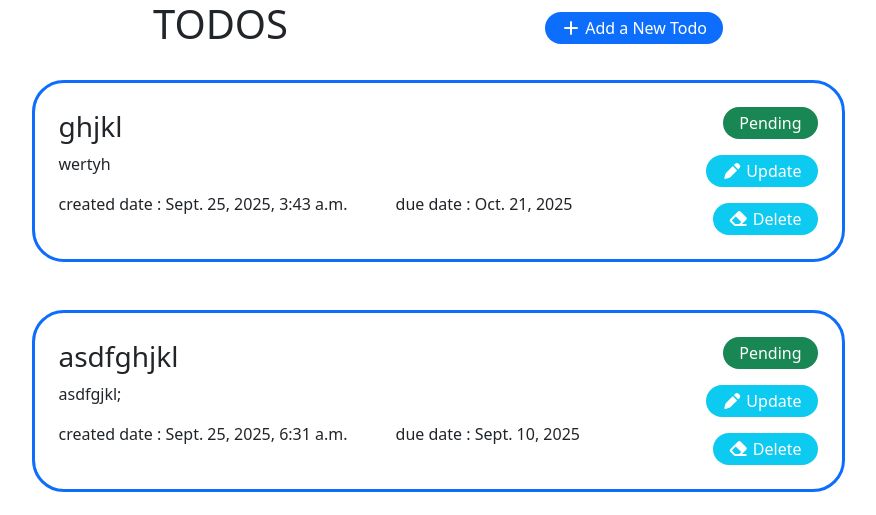
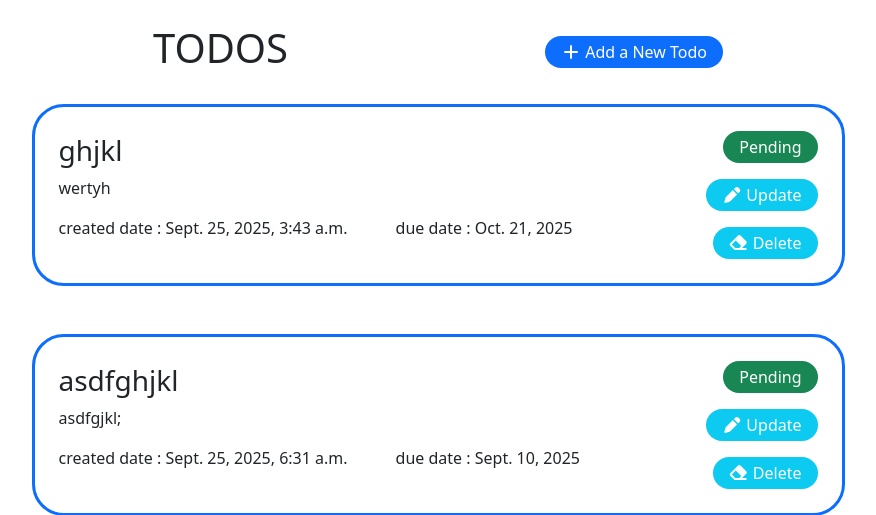
Before and after one commit to Rohini6697/django_todo_list, a Django app: page / in a window 1280 px wide. Shown: the top 515 px of the page, without its empty margins (218-1094 px from the left). Run offline with Django 5.2, Linux system fonts and the light colour scheme; data comes from the database, SQL or seed files in the repository; some libraries are stand-ins or nearby versions.

Commit message:
minor changes

```diff
--- a/todos/templates/index.html
+++ b/todos/templates/index.html
@@ -11,7 +11,7 @@
 </head>
 <body class="container">
     <ul>
-        <div class="d-flex align-items-center justify-content-evenly mb-4">
+        <div class="d-flex align-items-center justify-content-evenly mb-4 mt-4">
             <h1>TODOS</h1>
             <a href="{% url 'add' %}"><button class="bg-primary p-3 rounded-5 border-0 text-white pt-1 pb-1"><i class="fa-solid fa-plus" style="color: #ffffff;"></i> Add a New Todo</button></a>
         </div>
```
